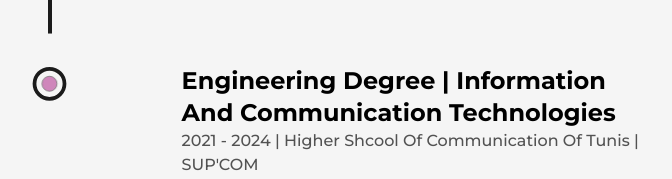
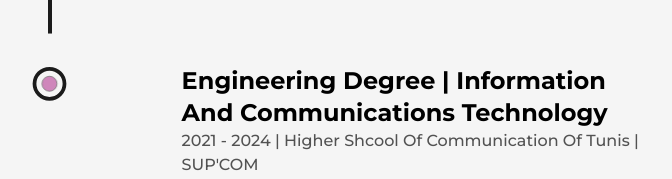
Before and after one commit to MohamedTaherMaalej/my-portfolio, a Next.js app: page /about in a window 1280 px wide. Shown: the part 4211-4390 px from the top of the page, without its empty margins (244-916 px from the left). Built offline with nearby package versions, Linux system fonts and the light colour scheme.

Commit message:
Update Education Component

```diff
--- a/components/Education.js
+++ b/components/Education.js
@@ -46,7 +46,7 @@ function Education() {
 
         <ul className='w-full flex flex-col items-start justify-between ml-4 xs:ml-2'>
             <Details type='Engineering Degree | CyberSecurity' duration='2023 - 2025' place='Intitut Mines-Télécom Atlantique | IMT Atlantique' info='Focus on Penetration Testing, Network Security and OS Security.'/>
-            <Details type='Engineering Degree | Information and Communication Technologies' duration='2021 - 2024' place="Higher Shcool of Communication of Tunis | SUP'COM" info='Focus on Networking Basics and Cybersecurity Fundamentals.'/>
+            <Details type='Engineering Degree | Information and Communications Technology' duration='2021 - 2024' place="Higher Shcool of Communication of Tunis | SUP'COM" info='Focus on Networking Basics and Cybersecurity Fundamentals.'/>
             <Details type='Preparatory Cycle | Engineering Studies' duration='2019 - 2021' place='Preparatory Institute Of Engineering Studies Of Sfax | IPEIS' info='Ranked Top 25/800 in the national engineering entrance exam.'/>
             <Details type='High School Diploma' duration='2014 - 2018' place='Mongi Slim High School - Sfax | LMS' info='I attended high school in my home country. I studied Math, Physics, Computer Science, and other subjects.'/>
         </ul>
```
